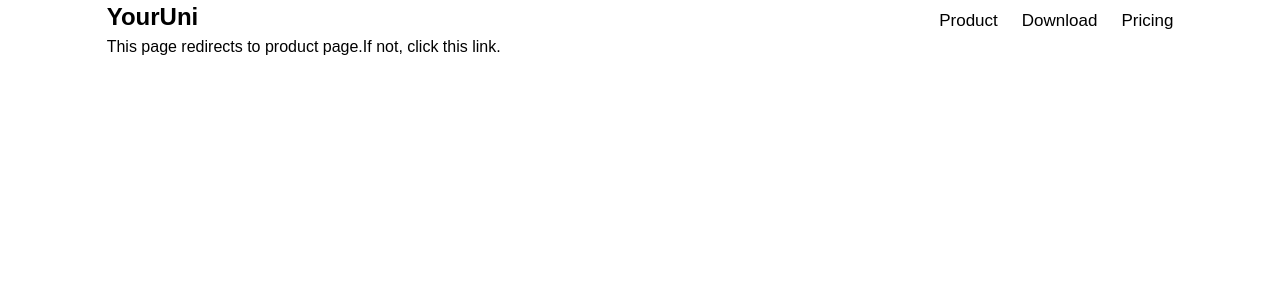
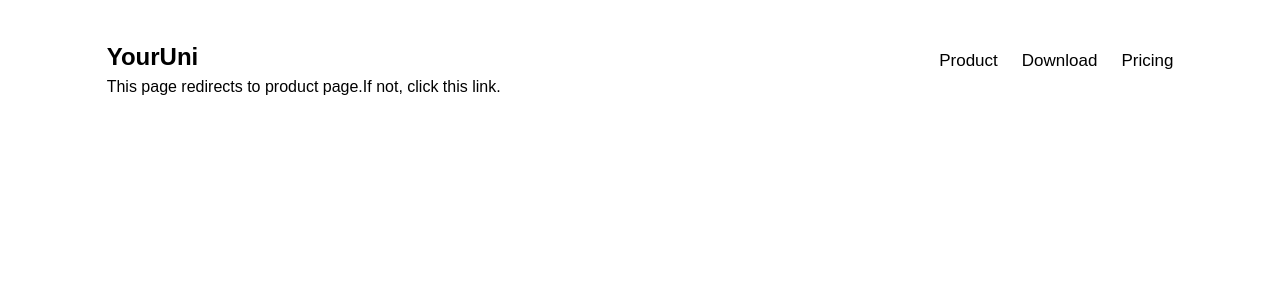
Before and after one commit to thatdevguy-clee/notion-take-home-test, a Next.js app: page / in a window 1280 px wide. Shown: the top 300 px of the page. Built offline with nearby package versions, Linux system fonts and the light colour scheme.

Commit message:
forgot to add back in container padding

```diff
--- a/src/app/globals.css
+++ b/src/app/globals.css
@@ -11,7 +11,7 @@ body > .container {
 }
 @media screen and (min-width: 768px) {
   body > .container {
-    padding: 0 min(calc(100vw / 1440 * 120), 120px);
+    padding: 2.5rem min(calc(100vw / 1440 * 120), 120px);
   }
 }
 
```
